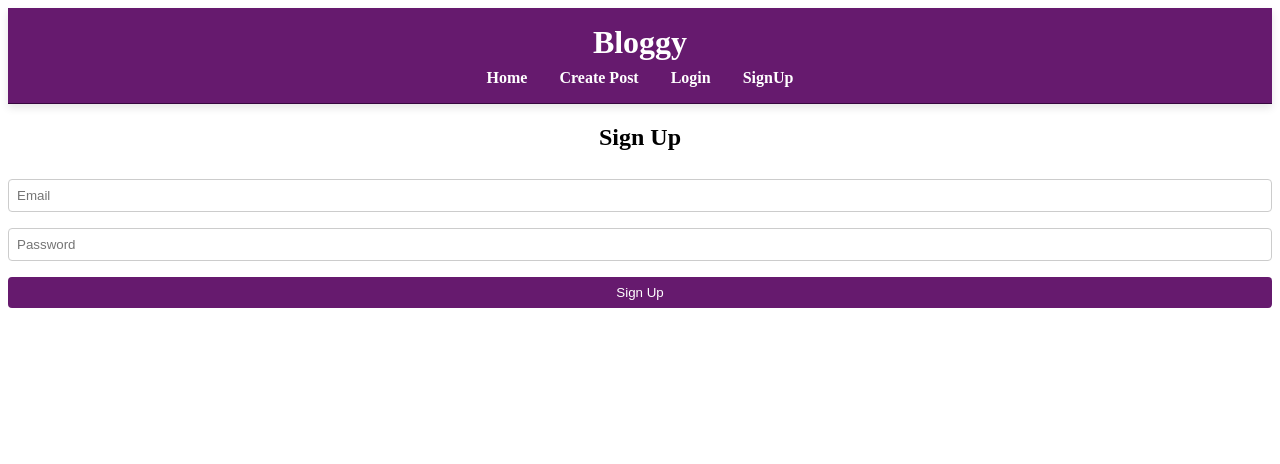
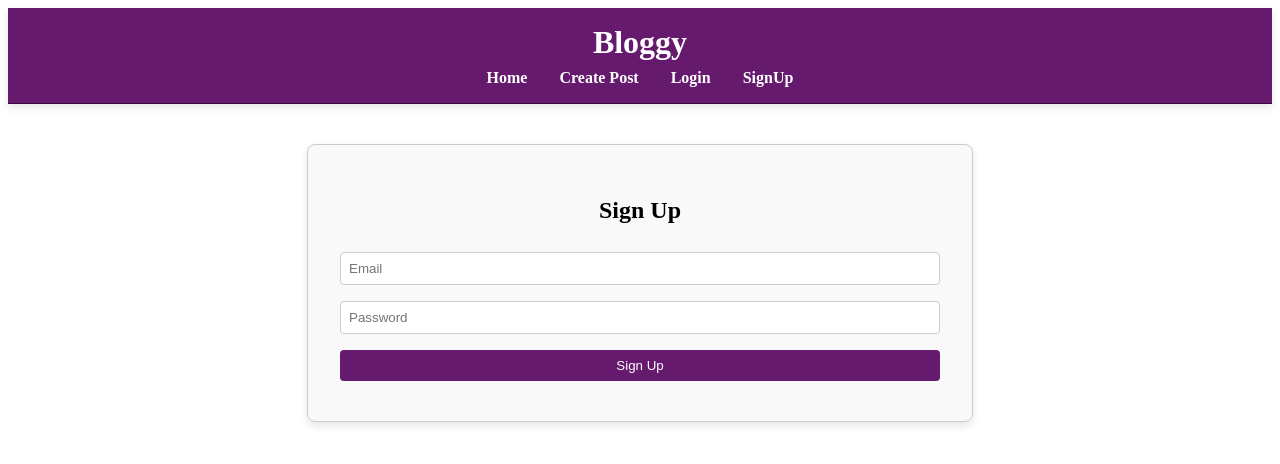
Before and after one commit to momin-mubash/Bloggy, a React (Create React App) app: page /signUp in a window 1280 px wide. Shown: the top 464 px of the page. Built offline with nearby package versions, Linux system fonts and the light colour scheme.

Commit message:
Update index.css

```diff
--- a/src/index.css
+++ b/src/index.css
@@ -1,4 +1,4 @@
-.login-container, .editor-container {
+.login-container,.signup-container, .editor-container {
   max-width: 600px;
   margin: 0 auto;
   margin-top: 40px;
@@ -16,6 +16,10 @@ input, textarea {
   border: 1px solid #ccc;
   border-radius: 4px;
   box-sizing: border-box;
+}
+textarea{
+  height: 200px;
+  font-family: Arial, Helvetica, sans-serif;
 }
 
 button {
```
